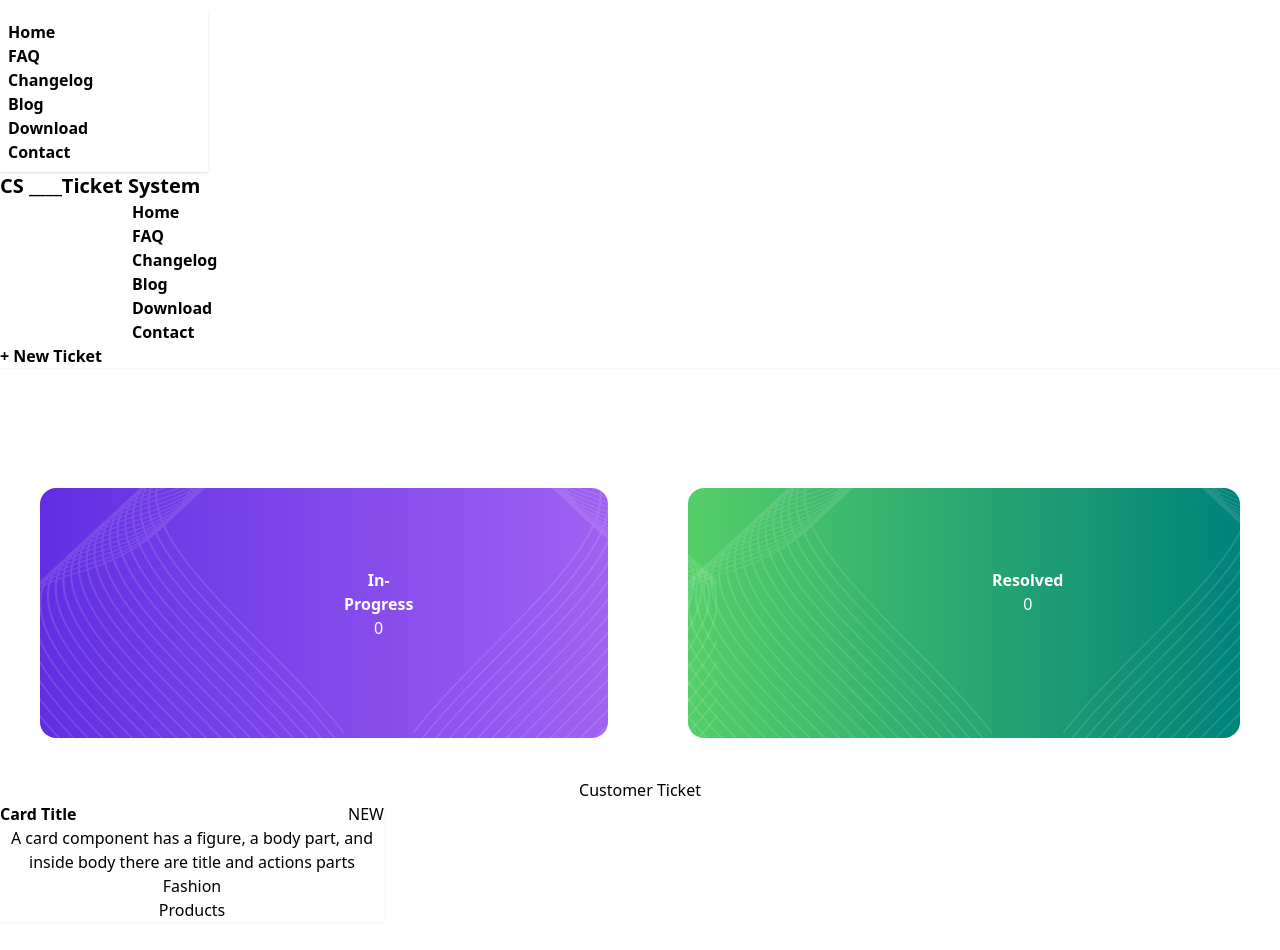
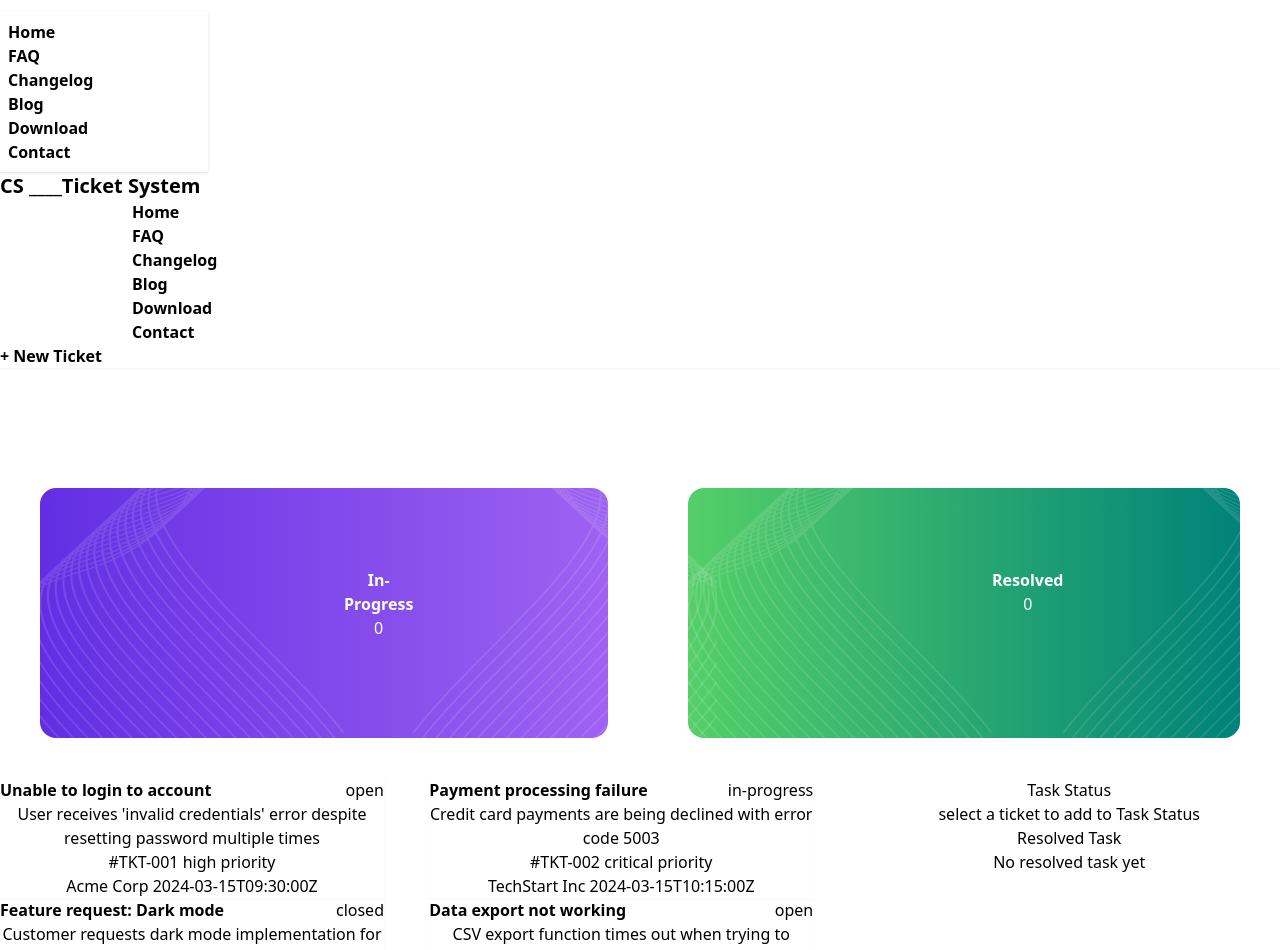
Before and after one commit to minajarifa/Mission-Restart-A2, a React (Vite) app: page / in a window 1280 px wide. Shown: the top 950 px of the page. Built offline with nearby package versions, Linux system fonts and the light colour scheme.

Commit message:
added status and resolved

```diff
--- /dev/null
+++ b/src/Components/Resolved.jsx
@@ -0,0 +1,6 @@
+
+export default function Resolved() {
+  return (
+    <div>Resolved</div>
+  )
+}
--- /dev/null
+++ b/src/Components/Status.jsx
@@ -0,0 +1,6 @@
+
+export default function Status() {
+  return (
+    <div>Status</div>
+  )
+}
--- a/src/Layout/Banner/Banner.jsx
+++ b/src/Layout/Banner/Banner.jsx
@@ -4,7 +4,7 @@ export default function Banner() {
       <div className="flex bg-gradient-to-r from-[#632EE3] to-[#9F62F2] rounded-2xl m-10">
         <img src="/public/vector1.png" alt="" className="" />
         <div className="mt-20 text-center text-white">
-          <h1 className="font-bold">In-Progress</h1>
+          <h1 className="font-bold ">In-Progress</h1>
           <h1>0</h1>
         </div>
         <img
--- a/src/Pages/TicketContainer/TicketContainer.jsx
+++ b/src/Pages/TicketContainer/TicketContainer.jsx
@@ -1,39 +1,54 @@
 import { use } from "react";
-
 export default function TicketContainer({ TicketPromise }) {
   const ticketData = use(TicketPromise);
   const tickets = ticketData.tickets;
   console.log(tickets);
   return (
-    <div className="">
+    <div className="flex">
       {/* All ticket card */}
-      <div>
-        <h1>Customer Ticket</h1>
+      <div className="grid flex-1 md:grid-cols-2 ">
+        {tickets.map((ticket) => (
+          <div key={ticket.id}>
             <div>
               {/* start */}
               <div className="shadow-sm card bg-base-100 w-96">
                 <div className="card-body">
                   <div className="flex justify-between">
-                <h2 className="font-bold card-title">
-                Card Title
-              </h2>
-                <span className="badge badge-secondary">NEW</span>
+                    <h2 className="font-bold card-title">{ticket?.title}</h2>
+                    <span className="badge badge-secondary">
+                      {ticket?.status}
+                    </span>
                   </div>
-              <p>
-                A card component has a figure, a body part, and inside body
-                there are title and actions parts
-              </p>
+                  <p>{ticket?.description}</p>
                   <div className="justify-between card-actions">
-                <div className="badge badge-outline">Fashion</div>
-                <div className="badge badge-outline">Products</div>
+                    <div className=" badge badge-outline">
+                      <span>#{ticket?.id}</span> {ticket?.priority} priority
+                    </div>
+                    <div className=" badge badge-outline">
+                      {ticket?.customer} <span>{ticket?.createdAt}</span>
+                    </div>
                   </div>
                 </div>
               </div>
               {/* end */}
             </div>
           </div>
+        ))}
+      </div>
+
       {/* task status */}
-      <div></div>
+      <div className="px-20 ">
+        {/* add to inprogress */}
+        <div>
+          <h3>Task Status</h3>
+          <p>select a ticket to add to Task Status</p>
+        </div>
+        {/* add to resolved */}
+        <div>
+          <h3> Resolved Task </h3>
+          <p>No resolved task yet</p>
+        </div>
+      </div>
     </div>
   );
 }
```
Lines whose indentation alone changed are shown as unchanged.
